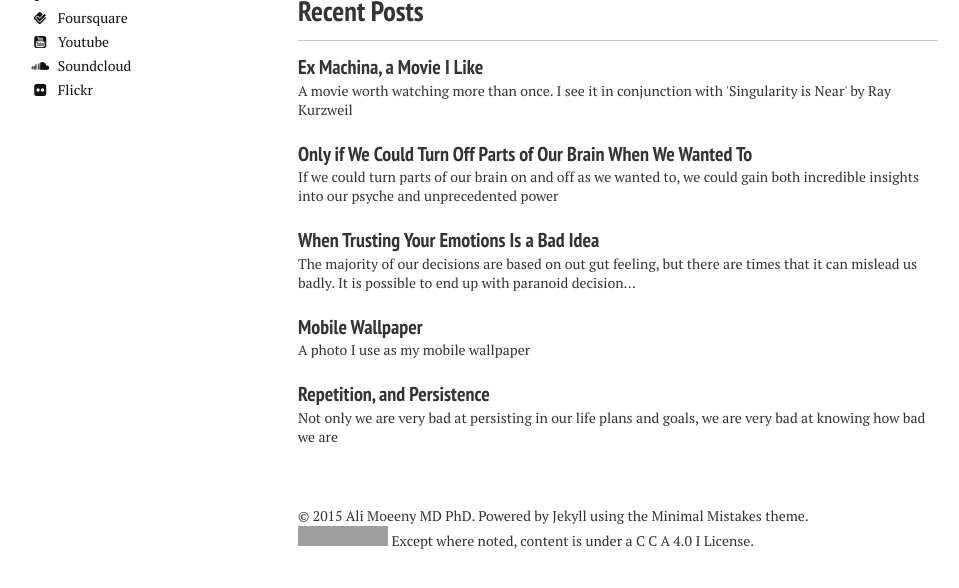
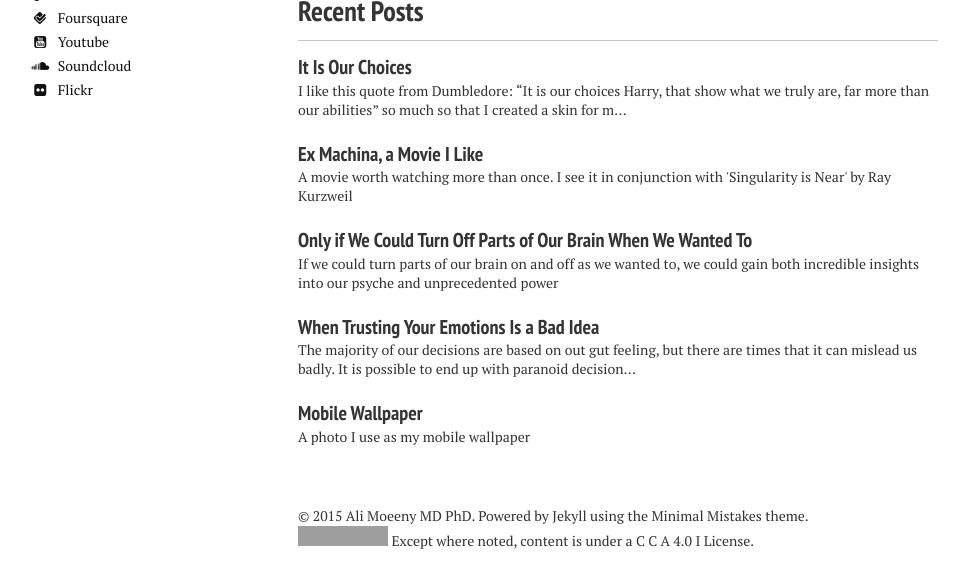
Before and after one commit to alimoeeny/alimoeeny.github.io, a Jekyll site: the page built from index.md, in a window 1280 px wide and 900 px high, scrolled down 680 px, cut to the strip 301-889 px from the top of the window. Shown: the whole strip, without its empty margins (22-981 px from the left). Built offline with Jekyll 4.4.1, drawn with Linux system fonts in a browser that asks for light colours; nearby versions of some CDN libraries; grey boxes are pictures that could not be loaded.

Commit message:
it is our choices macbook skin

```diff
--- a/Wallpapers/index.html
+++ b/Wallpapers/index.html
@@ -19,3 +19,8 @@
 	<a href="iphonewallpaper20141017ElkridgeMDUSA.jpg"><img src="iphonewallpaper20141017ElkridgeMDUSA.jpg"></a>
     <figcaption>A picture I took with iPhone 6Plus camera (no post processing), walking <a href="https://www.google.com/maps/place/39%C2%B011'01.1%22N+76%C2%B047'02.8%22W/@39.183695,-76.7844652,204m/data=!3m1!1e3!4m2!3m1!1s0x0:0x0">here</a> and I used it as my iPhone lock screen and wallpaper for a while.</figcaption>
 </figure>
+
+<figure>
+	<a href="itisourchoices.png"><img src="itisourchoices.png"></a>
+    <figcaption>"It is our choices Harry, that show what we truly are, far more than our abilities"  - Albus Percival Wulfric Brian Dumbledore.<br /><a href="/posts/it-is-our-choices/" title"It Is Iur Choices">I use this as a skin for my Macbook see a picture here</a></figcaption>
+</figure>
--- /dev/null
+++ b/_posts/posts/2015-05-04-it-is-our-choices.markdown
@@ -0,0 +1,23 @@
+---
+layout: post
+title: "It Is Our Choices"
+modified:
+categories: posts
+excerpt:
+tags: [ macbook cover, Albus Dumbledore, ]
+image:
+  feature:
+date: 2015-05-04T14:36:41-04:00
+---
+
+I like this quote from Dumbledore: "It is our choices Harry, that show what we truly are, far more than our abilities" so much so that I created a skin for my laptop.
+
+<figure>
+	<a href="/Wallpapers/itisourchoices.png"><img src="/Wallpapers/itisourchoices.png"></a>
+	<figcaption><a href="" title="It is our choices Macbook Skin">It is our choices Harry ...</a>.</figcaption>
+</figure>
+
+<figure>
+	<img src="/images/OurChoicesOfBagel.png">
+	<figcaption>It is our choices Macbook skin</figcaption>
+</figure>
```
Also changed, not shown: Wallpapers/itisourchoices.png (added), 1 other file.
